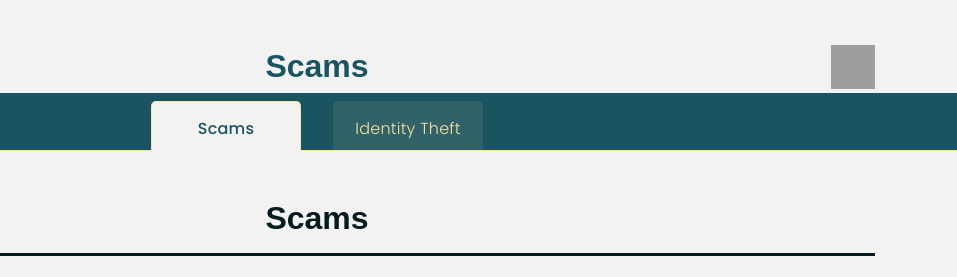
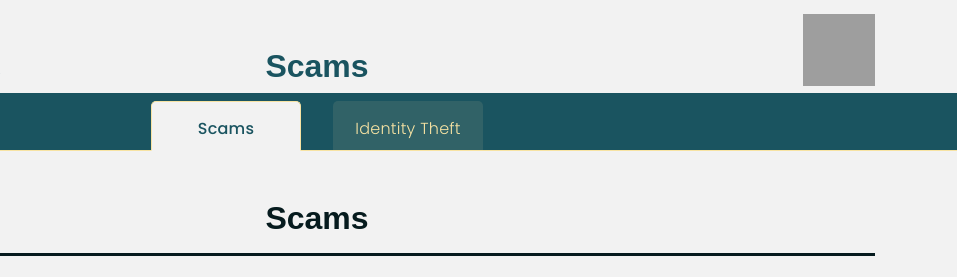
Before and after one commit to ias-portal/portal.github.io, a plain HTML site: page scams.html in a window 1280 px wide. Shown: the top 277 px of the page, 323-1280 px from the left. Drawn offline with nearby package versions, Linux system fonts and the light colour scheme; grey boxes are pictures that could not be loaded; a web font is replaced by a local one.

Commit message:
enlarging the icon

```diff
--- a/assets/css/style.css
+++ b/assets/css/style.css
@@ -140,11 +140,12 @@ main.container {
 .main-title .logo {
   position: absolute;
   right: 0;
-  top: -12px;
+  top: 4px;
+  bottom: -1px;
 }
 .main-title .logo img {
-  height: 44px;
-  width: 44px;
+  height: 72px;
+  width: 72px;
 }
 
 .tab-navigation {
```
